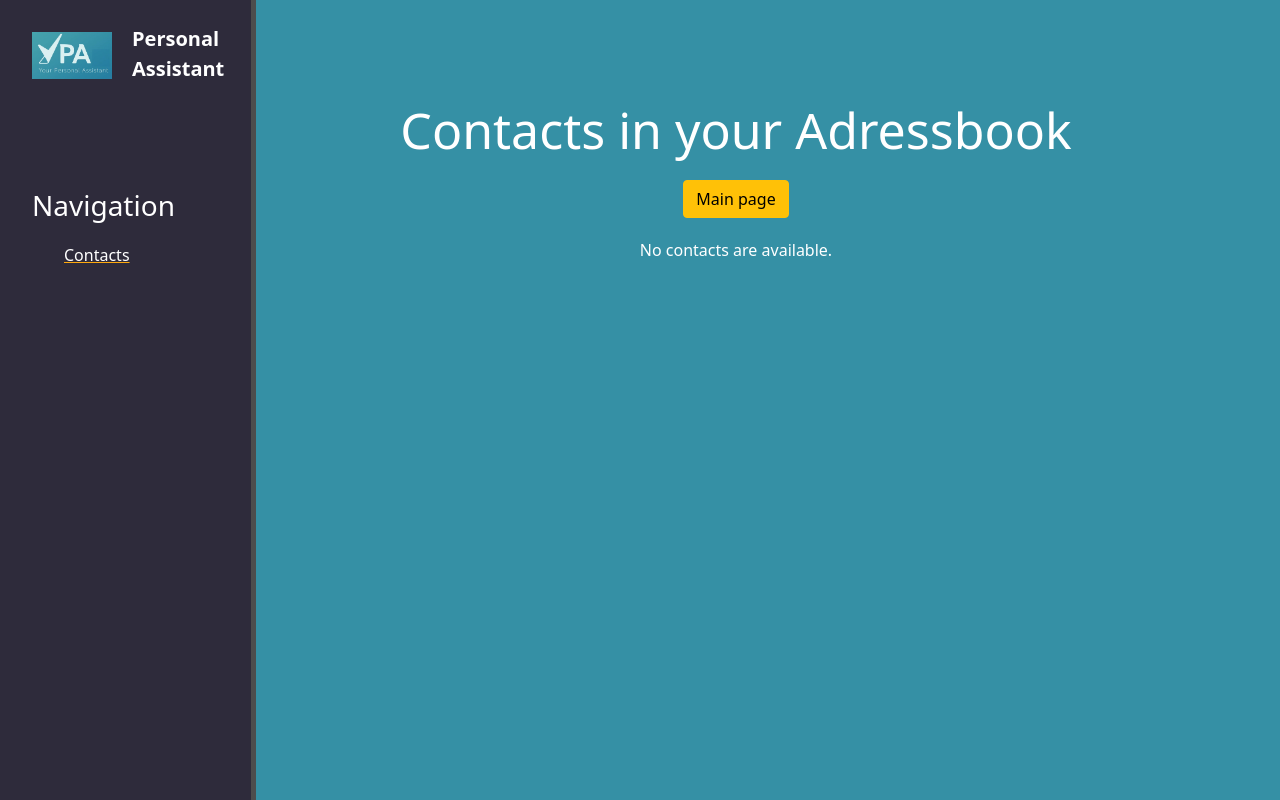
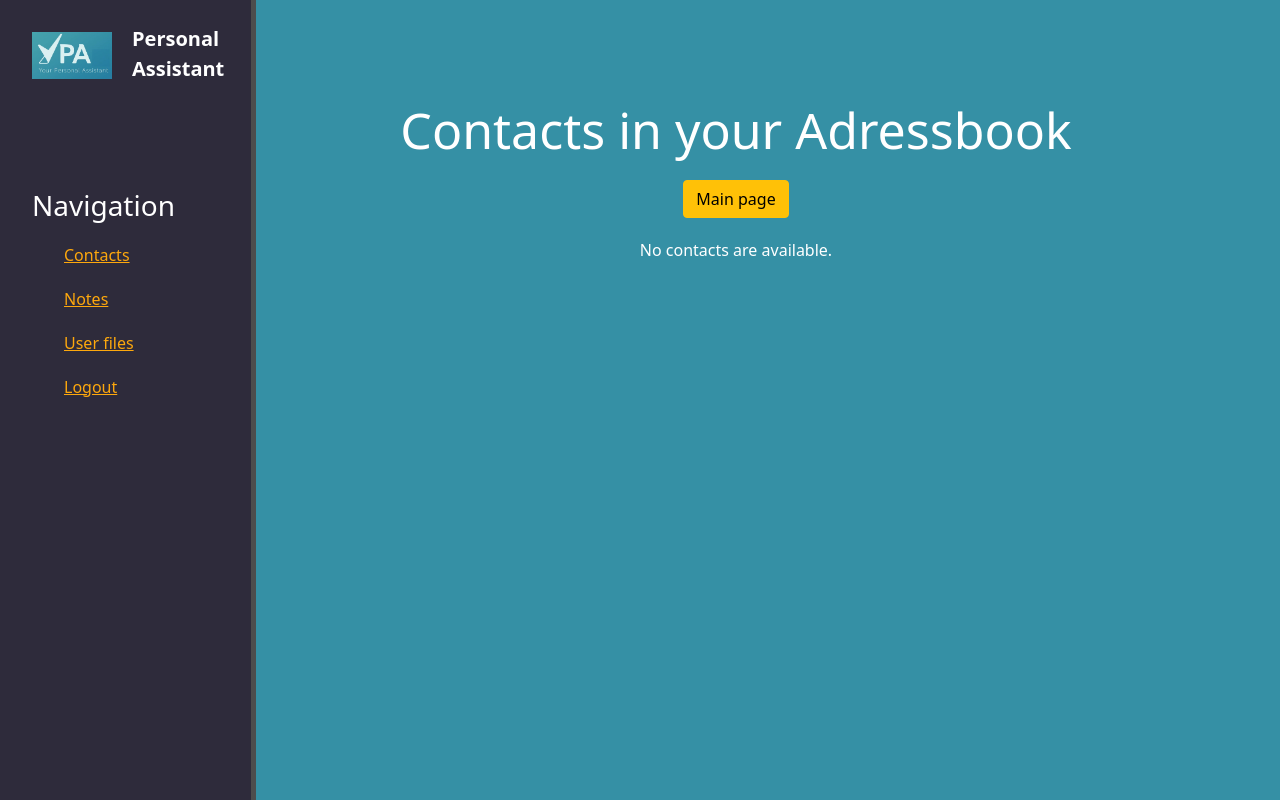
Before and after one commit to Koallla/project-python-web, a Django app: page /files/show_contacts/ in a window 1280 px wide. Run offline with Django 3.2, Linux system fonts and the light colour scheme; the visitor is signed in with stand-in values (Sample User, id 1); data that the repository does not hold is empty.

Commit message:
change all tamplate

```diff
--- a/personalhelper/personalhelper/contacts/forms.py
+++ b/personalhelper/personalhelper/contacts/forms.py
@@ -1,7 +1,7 @@
 from django.db.models.fields import BLANK_CHOICE_DASH
 from django.forms.fields import NullBooleanField
 from .models import Contact, Phone
-from django.forms import ModelForm
+from django.forms import ModelForm, widgets
 from django import forms
 
 
@@ -9,8 +9,9 @@ class ContactForm(ModelForm):
     class Meta:
         model = Contact
 
-        fields = ['contact_name', 'contact_email',
+        fields = ['user', 'contact_name', 'contact_email',
                   'contact_birthday', 'contact_adress']
+        widgets = {'user': forms.HiddenInput()}
 
 
 class PhoneForm(ModelForm):
--- a/personalhelper/personalhelper/contacts/models.py
+++ b/personalhelper/personalhelper/contacts/models.py
@@ -19,7 +19,7 @@ class Contact(models.Model):
         return f'/contacts/show_contacts/{self.pk}'
 
     def __str__(self):
-        return f'{self.contact_name} | {self.contact_phone}'
+        return f'{self.contact_name}'
 
 
 class Phone(models.Model):
@@ -28,4 +28,4 @@ class Phone(models.Model):
         'Contact', on_delete=models.CASCADE)
 
     def __str__(self):
-        return self.value
+        return self.phone
--- a/personalhelper/personalhelper/contacts/templates/contacts/layout.html
+++ b/personalhelper/personalhelper/contacts/templates/contacts/layout.html
@@ -1,6 +1,7 @@
 {% load static %}
 <!doctype html>
 <html lang="ru">
+
 <head>
 	<meta charset="UTF-8">
 	<meta name="viewport"
@@ -10,19 +11,28 @@
 	<link rel="stylesheet" href="https://cdn.jsdelivr.net/npm/bootstrap@5.1.0/dist/css/bootstrap.min.css">
 	<link rel="stylesheet" href="{% static 'contacts/css/main.css' %}">
 </head>
+
 <body>
 	<aside>
 		<img src="{% static 'contacts/img/logo.jpg' %}" alt="Лого">
 		<span class="logo">Personal</span>
 		<span class="logo">Assistant</span>
 		<h3>Navigation</h3>
+		{% if user.is_authenticated %}
 		<ul>
-			<a href="/contacts/"><li>Contacts</li></a>
+			<li><a href="{% url 'contacts:index' %}">Contacts</a></li>
+			<li><a href="{% url 'notes:index' %}">Notes</a></li>
+			<li><a href="{% url 'userfiles' %}">User files</a></li>
+			<li><a href="{% url 'logout' %}">Logout</a></li>
 		</ul>
+		{% else %}
+		<a href="{% url 'login' %}">Login</a>
+		{% endif %}
 	</aside>
 	<main>
 		{% block content %}
 		{% endblock %}
 	</main>
 </body>
+
 </html>
--- a/personalhelper/personalhelper/contacts/templates/contacts/show_all.html
+++ b/personalhelper/personalhelper/contacts/templates/contacts/show_all.html
@@ -5,15 +5,15 @@
 <div class="features">
     <h1>Contacts in your Adressbook</h1>
     <p>
-                <a class='btn btn-warning' type="submit" href="/contacts/" target='_blank'>Main page </a>
+        <a class='btn btn-warning' type="submit" href='{% url "contacts:index" %}' target='_self'>Main page </a>
         <br>
         {% if record_list %}
     <h2>All Contacts:</h2>
     <ul>
         {% for record in record_list %}
 
-                            <li> {{ record.contact.contact_name }} ----{{record.phone}}
-                            <a href = "/contacts/show_contacts/{{record.id}}">Show detail</a>
+        <li> {{ record }} --- {{record.phone_set.first}}
+            <a href="/contacts/show_contacts/{{record.id}}">Show detail</a>
         </li><br>
 
         {% endfor %}
--- a/personalhelper/personalhelper/contacts/views.py
+++ b/personalhelper/personalhelper/contacts/views.py
@@ -75,8 +75,8 @@ def add_contact(request):
 
 @login_required
 def show_all(request):
-    contact_list = Phone.objects.all()
-    # print(contact_list)
+    contact_list = Contact.objects.filter(
+        user_id=request.user.id)
     template = loader.get_template('contacts/show_all.html')
     context = {
         'record_list': contact_list
--- a/personalhelper/personalhelper/notes/templates/index.html
+++ b/personalhelper/personalhelper/notes/templates/index.html
@@ -1,4 +1,6 @@
-{% extends "base.html" %}
+{% extends 'contacts/layout.html' %}
+
+{% block title %}Notes details{% endblock %}
 
 {% block content %}
 <h1>Helper Notes Main Page</h1>
--- a/personalhelper/personalhelper/notes/templates/notes/note_detail.html
+++ b/personalhelper/personalhelper/notes/templates/notes/note_detail.html
@@ -1,5 +1,6 @@
-{% extends "base.html" %}
+{% extends 'contacts/layout.html' %}
 
+{% block title %}Notes details{% endblock %}
 {% block content %}
 <h1>Title: {{ note.title }}</h1>
 
--- a/personalhelper/personalhelper/notes/templates/notes/note_list.html
+++ b/personalhelper/personalhelper/notes/templates/notes/note_list.html
@@ -1,5 +1,6 @@
-{% extends "base.html" %}
+{% extends 'contacts/layout.html' %}
 
+{% block title %}Notes list{% endblock %}
 {% block content %}
 <h1>Note List</h1>
 {% if note_list %}
--- a/personalhelper/personalhelper/notes/templates/notes/tag_detail.html
+++ b/personalhelper/personalhelper/notes/templates/notes/tag_detail.html
@@ -1,4 +1,6 @@
-{% extends "base.html" %}
+{% extends 'contacts/layout.html' %}
+
+{% block title %}Tag details{% endblock %}
 
 {% block content %}
 <h1>Title: {{ tag.title }}</h1>
--- a/personalhelper/personalhelper/notes/templates/notes/tag_list.html
+++ b/personalhelper/personalhelper/notes/templates/notes/tag_list.html
@@ -1,5 +1,6 @@
-{% extends "base.html" %}
+{% extends 'contacts/layout.html' %}
 
+{% block title %}Tag list{% endblock %}
 {% block content %}
 <h1>Tag List</h1>
 {% if tag_list %}
--- a/personalhelper/personalhelper/personalhelper/urls.py
+++ b/personalhelper/personalhelper/personalhelper/urls.py
@@ -26,5 +26,5 @@ urlpatterns = [
     path('users/', include('users.urls')),
     path('users_files/', include('users_files.urls')),
     path('files/', include('contacts.urls')),
-    path('notes/', include('notes.urls')),
+    path('notes/', include(('notes.urls', 'notes'),  namespace='notes')),
 ] + static(settings.STATIC_URL, document_root=settings.STATIC_ROOT)
--- a/personalhelper/personalhelper/users/views.py
+++ b/personalhelper/personalhelper/users/views.py
@@ -14,6 +14,7 @@ def register(request):
         form = CustomUserCreationForm(request.POST)
         if form.is_valid():
             user = form.save()
+            print(user)
             login(request, user)
             return redirect(reverse("contacts:index"))
         else:
```
Also changed, not shown: personalhelper/personalhelper/notes/models.py (+5 -3 lines), personalhelper/personalhelper/personalhelper/settings.py (+6 -4 lines). Lines whose indentation alone changed are shown as unchanged.
